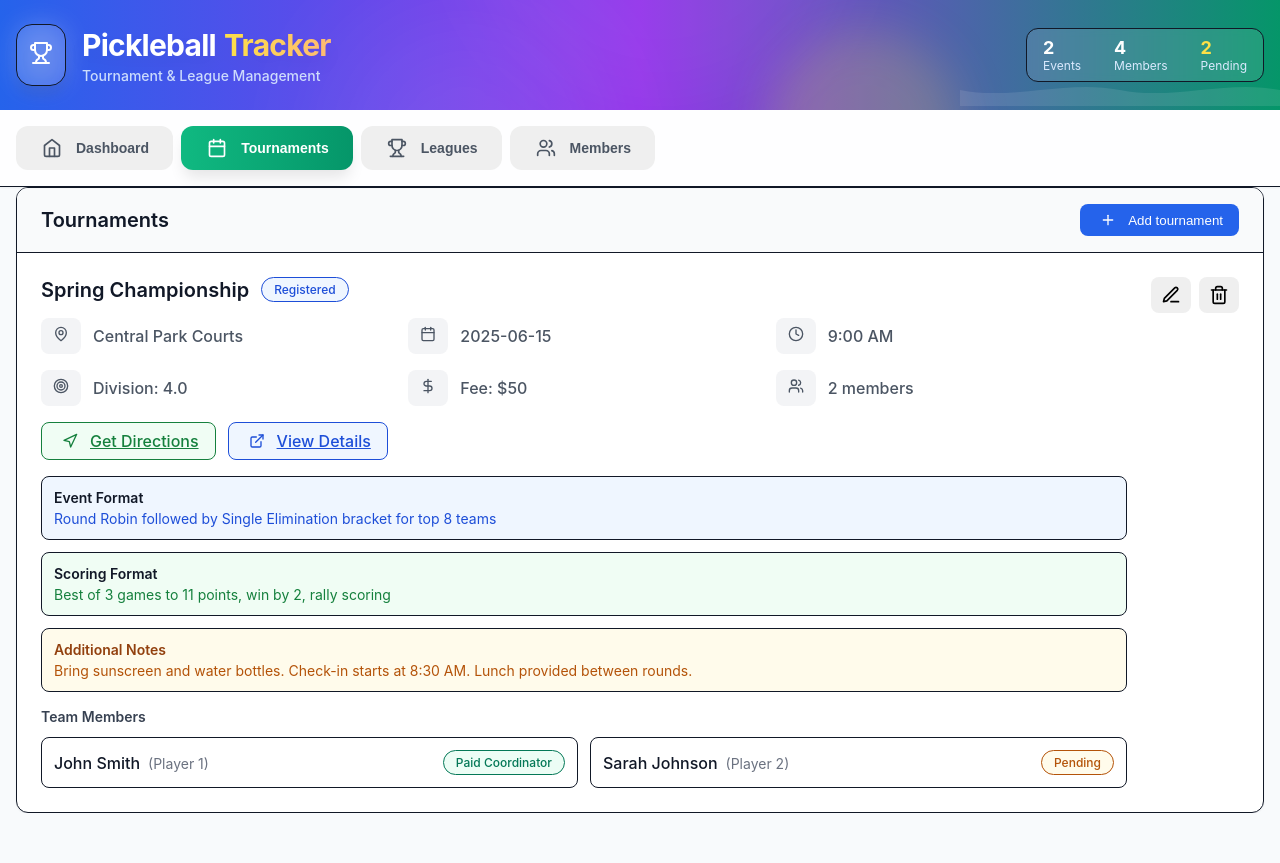
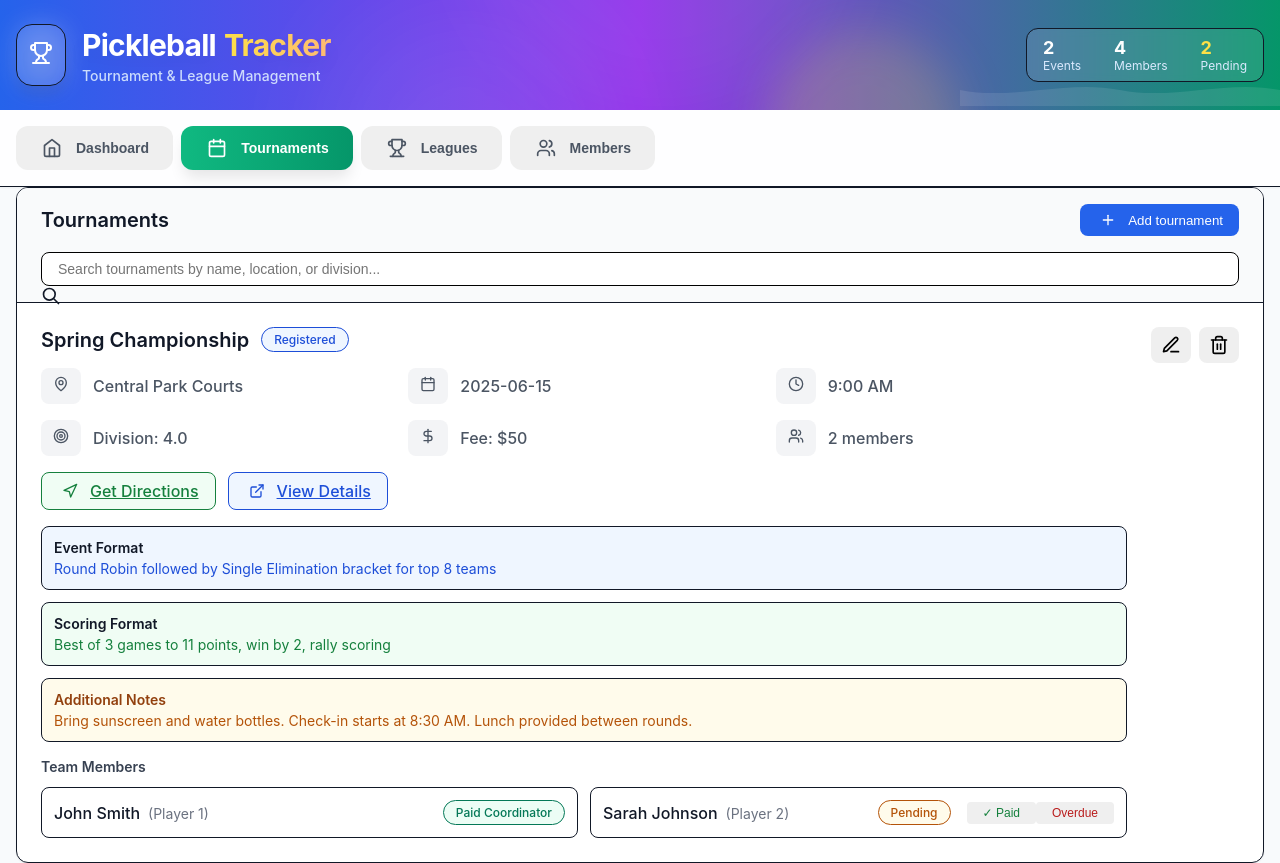
Before and after one commit to rtmakatura/pickleball-tracker, a React (Create React App) app: page / in a window 1280 px wide. Both pictures are taken after a click on the button "Tournaments". Before the commit the page ends 813 px from the top, so only its background shows below. Built offline with nearby package versions, Linux system fonts and the light colour scheme; the HTML template or start-up script is replaced by a standard one.

Commit message:
Update App.js

```diff
--- a/src/App.js
+++ b/src/App.js
@@ -13,8 +13,22 @@ const PickleballTracker = () => {
   const [editingEvent, setEditingEvent] = useState(null);
   const [editingMember, setEditingMember] = useState(null);
 
-  // Load sample data on initial render
+  // Search states
+  const [memberSearch, setMemberSearch] = useState('');
+  const [tournamentSearch, setTournamentSearch] = useState('');
+  const [leagueSearch, setLeagueSearch] = useState('');
+
+  // Load data from localStorage on initial render, or use sample data if none exists
   useEffect(() => {
+    const savedData = localStorage.getItem('pickleballTrackerData');
+
+    if (savedData) {
+      const { savedMembers, savedTournaments, savedLeagues } = JSON.parse(savedData);
+      setMembers(savedMembers || []);
+      setTournaments(savedTournaments || []);
+      setLeagues(savedLeagues || []);
+    } else {
+      // Load sample data only if no saved data exists
       const sampleMembers = [
         { id: 1, name: 'John Smith', email: 'john@email.com', phone: '555-0101', skillLevel: '3.5', venmo: '@johnsmith', notes: 'Prefers morning games. Has his own paddle.' },
         { id: 2, name: 'Sarah Johnson', email: 'sarah@email.com', phone: '555-0102', skillLevel: '4.0', venmo: '@sarahj', notes: 'Team captain experience. Available weekends only.' },
@@ -74,7 +88,18 @@ const PickleballTracker = () => {
       setMembers(sampleMembers);
       setTournaments(sampleTournaments);
       setLeagues(sampleLeagues);
+    }
   }, []);
+
+  // Save data to localStorage whenever state changes
+  useEffect(() => {
+    const dataToSave = {
+      savedMembers: members,
+      savedTournaments: tournaments,
+      savedLeagues: leagues
+    };
+    localStorage.setItem('pickleballTrackerData', JSON.stringify(dataToSave));
+  }, [members, tournaments, leagues]);
 
   // Helper functions
   const getMemberName = (memberId) => {
@@ -150,10 +175,16 @@ const PickleballTracker = () => {
   };
 
   const deleteEvent = (id, type) => {
+    const eventName = type === 'tournament'
+      ? tournaments.find(t => t.id === id)?.name
+      : leagues.find(l => l.id === id)?.name;
+
+    if (confirm(`Are you sure you want to delete "${eventName}"? This action cannot be undone.`)) {
       if (type === 'tournament') {
         setTournaments(tournaments.filter(t => t.id !== id));
       } else {
         setLeagues(leagues.filter(l => l.id !== id));
+      }
     }
   };
 
@@ -171,7 +202,41 @@ const PickleballTracker = () => {
   };
 
   const deleteMember = (id) => {
+    const member = members.find(m => m.id === id);
+    if (confirm(`Are you sure you want to delete "${member?.name}"? This action cannot be undone.`)) {
       setMembers(members.filter(m => m.id !== id));
+    }
+  };
+
+  // Quick payment status update function
+  const updateTeamMemberPaymentStatus = (eventId, eventType, memberIndex, newStatus) => {
+    if (eventType === 'tournament') {
+      setTournaments(tournaments.map(tournament => {
+        if (tournament.id === eventId) {
+          const updatedMembers = [...tournament.teamMembers];
+          updatedMembers[memberIndex] = {
+            ...updatedMembers[memberIndex],
+            paymentStatus: newStatus,
+            paidDate: newStatus.includes('paid') ? new Date().toISOString().split('T')[0] : null
+          };
+          return { ...tournament, teamMembers: updatedMembers };
+        }
+        return tournament;
+      }));
+    } else {
+      setLeagues(leagues.map(league => {
+        if (league.id === eventId) {
+          const updatedMembers = [...league.teamMembers];
+          updatedMembers[memberIndex] = {
+            ...updatedMembers[memberIndex],
+            paymentStatus: newStatus,
+            paidDate: newStatus.includes('paid') ? new Date().toISOString().split('T')[0] : null
+          };
+          return { ...league, teamMembers: updatedMembers };
+        }
+        return league;
+      }));
+    }
   };
 
   // Dashboard Component
@@ -317,7 +382,13 @@ const PickleballTracker = () => {
 
     useEffect(() => {
       if (editingEvent) {
-        setFormData(editingEvent);
+        setFormData({
+          ...editingEvent,
+          // Ensure new fields exist for tournaments
+          eventFormat: editingEvent.eventFormat || '',
+          scoringFormat: editingEvent.scoringFormat || '',
+          additionalNotes: editingEvent.additionalNotes || ''
+        });
       } else {
         setFormData({
           name: '',
@@ -847,10 +918,19 @@ const PickleballTracker = () => {
 
   // Event List Component with improved design
   const EventList = ({ events, type, onEdit, onDelete }) => {
+    const searchTerm = type === 'tournament' ? tournamentSearch : leagueSearch;
+    const setSearchTerm = type === 'tournament' ? setTournamentSearch : setLeagueSearch;
+
+    const filteredEvents = events.filter(event =>
+      event.name.toLowerCase().includes(searchTerm.toLowerCase()) ||
+      event.location.toLowerCase().includes(searchTerm.toLowerCase()) ||
+      event.division.toLowerCase().includes(searchTerm.toLowerCase())
+    );
+
     return (
       <div className="bg-white rounded-xl shadow-sm border border-gray-100 overflow-hidden">
         <div className="px-6 py-4 border-b border-gray-100 bg-gray-50">
-          <div className="flex items-center justify-between">
+          <div className="flex items-center justify-between mb-4">
             <h3 className="text-xl font-semibold text-gray-900 capitalize">{type}s</h3>
             <button
               onClick={() => {
@@ -863,10 +943,32 @@ const PickleballTracker = () => {
               Add {type}
             </button>
           </div>
+
+          {/* Search Box */}
+          <div className="relative">
+            <input
+              type="text"
+              placeholder={`Search ${type}s by name, location, or division...`}
+              value={searchTerm}
+              onChange={(e) => setSearchTerm(e.target.value)}
+              className="w-full px-4 py-2 pl-10 border border-gray-300 rounded-lg focus:ring-2 focus:ring-blue-500 focus:border-transparent"
+            />
+            <div className="absolute left-3 top-2.5 text-gray-400">
+              <svg className="h-5 w-5" fill="none" stroke="currentColor" viewBox="0 0 24 24">
+                <path strokeLinecap="round" strokeLinejoin="round" strokeWidth={2} d="M21 21l-6-6m2-5a7 7 0 11-14 0 7 7 0 0114 0z" />
+              </svg>
+            </div>
+          </div>
+
+          {searchTerm && (
+            <p className="text-sm text-gray-600 mt-2">
+              Showing {filteredEvents.length} of {events.length} {type}s
+            </p>
+          )}
         </div>
 
         <div className="divide-y divide-gray-100">
-          {events.length > 0 ? events.map(event => (
+          {filteredEvents.length > 0 ? filteredEvents.map(event => (
             <div key={event.id} className="p-6 hover:bg-gray-50 transition-colors">
               <div className="flex items-start justify-between">
                 <div className="flex-1">
@@ -990,9 +1092,41 @@ const PickleballTracker = () => {
                               <span className="font-medium text-gray-900">{getMemberName(member.memberId)}</span>
                               <span className="text-gray-500 ml-2 text-sm">({member.role})</span>
                             </div>
+                            <div className="flex items-center gap-2">
                               <span className={`px-3 py-1 rounded-full text-xs font-medium border ${getPaymentStatusColor(member.paymentStatus)}`}>
                                 {formatPaymentStatus(member.paymentStatus)}
                               </span>
+
+                              {/* Quick Payment Status Buttons */}
+                              {member.paymentStatus === 'pending' && (
+                                <div className="flex gap-1 ml-2">
+                                  <button
+                                    onClick={() => updateTeamMemberPaymentStatus(event.id, type, index, 'paid_direct')}
+                                    className="px-2 py-1 bg-green-100 text-green-700 rounded text-xs hover:bg-green-200 transition-colors"
+                                    title="Mark as Paid Direct"
+                                  >
+                                    ✓ Paid
+                                  </button>
+                                  <button
+                                    onClick={() => updateTeamMemberPaymentStatus(event.id, type, index, 'overdue')}
+                                    className="px-2 py-1 bg-red-100 text-red-700 rounded text-xs hover:bg-red-200 transition-colors"
+                                    title="Mark as Overdue"
+                                  >
+                                    Overdue
+                                  </button>
+                                </div>
+                              )}
+
+                              {member.paymentStatus === 'overdue' && (
+                                <button
+                                  onClick={() => updateTeamMemberPaymentStatus(event.id, type, index, 'paid_direct')}
+                                  className="px-2 py-1 bg-green-100 text-green-700 rounded text-xs hover:bg-green-200 transition-colors ml-2"
+                                  title="Mark as Paid Direct"
+                                >
+                                  ✓ Paid
+                                </button>
+                              )}
+                            </div>
                           </div>
                         ))}
                       </div>
@@ -1025,6 +1159,18 @@ const PickleballTracker = () => {
               <div className="p-4 bg-gray-100 rounded-full w-16 h-16 mx-auto mb-4 flex items-center justify-center">
                 <Calendar className="h-8 w-8 text-gray-400" />
               </div>
+              {searchTerm ? (
+                <div>
+                  <p className="text-gray-500 mb-2">No {type}s found matching "{searchTerm}"</p>
+                  <button
+                    onClick={() => setSearchTerm('')}
+                    className="text-blue-600 hover:text-blue-700 font-medium"
+                  >
+                    Clear search
+                  </button>
+                </div>
+              ) : (
+                <div>
                   <p className="text-gray-500 mb-4">No {type}s added yet</p>
                   <button
                     onClick={() => {
@@ -1035,6 +1181,8 @@ const PickleballTracker = () => {
                   >
                     Add your first {type}
                   </button>
+                </div>
+              )}
             </div>
           )}
         </div>
@@ -1177,7 +1325,7 @@ const PickleballTracker = () => {
         {activeTab === 'members' && (
           <div className="bg-white rounded-xl shadow-sm border border-gray-100 overflow-hidden">
             <div className="px-6 py-4 border-b border-gray-100 bg-gray-50">
-              <div className="flex items-center justify-between">
+              <div className="flex items-center justify-between mb-4">
                 <h3 className="text-xl font-semibold text-gray-900">Members</h3>
                 <button
                   onClick={() => setShowMemberModal(true)}
@@ -1187,10 +1335,45 @@ const PickleballTracker = () => {
                   Add Member
                 </button>
               </div>
+
+              {/* Search Box */}
+              <div className="relative">
+                <input
+                  type="text"
+                  placeholder="Search members by name, email, skill level, or notes..."
+                  value={memberSearch}
+                  onChange={(e) => setMemberSearch(e.target.value)}
+                  className="w-full px-4 py-2 pl-10 border border-gray-300 rounded-lg focus:ring-2 focus:ring-emerald-500 focus:border-transparent"
+                />
+                <div className="absolute left-3 top-2.5 text-gray-400">
+                  <svg className="h-5 w-5" fill="none" stroke="currentColor" viewBox="0 0 24 24">
+                    <path strokeLinecap="round" strokeLinejoin="round" strokeWidth={2} d="M21 21l-6-6m2-5a7 7 0 11-14 0 7 7 0 0114 0z" />
+                  </svg>
+                </div>
+              </div>
+
+              {memberSearch && (
+                <p className="text-sm text-gray-600 mt-2">
+                  Showing {members.filter(member =>
+                    member.name.toLowerCase().includes(memberSearch.toLowerCase()) ||
+                    member.email.toLowerCase().includes(memberSearch.toLowerCase()) ||
+                    member.skillLevel.toLowerCase().includes(memberSearch.toLowerCase()) ||
+                    (member.notes && member.notes.toLowerCase().includes(memberSearch.toLowerCase()))
+                  ).length} of {members.length} members
+                </p>
+              )}
             </div>
 
             <div className="divide-y divide-gray-100">
-              {members.length > 0 ? members.map(member => (
+              {(() => {
+                const filteredMembers = members.filter(member =>
+                  member.name.toLowerCase().includes(memberSearch.toLowerCase()) ||
+                  member.email.toLowerCase().includes(memberSearch.toLowerCase()) ||
+                  member.skillLevel.toLowerCase().includes(memberSearch.toLowerCase()) ||
+                  (member.notes && member.notes.toLowerCase().includes(memberSearch.toLowerCase()))
+                );
+
+                return filteredMembers.length > 0 ? filteredMembers.map(member => (
                   <div key={member.id} className="p-6 hover:bg-gray-50 transition-colors flex items-center justify-between">
                     <div className="flex-1">
                       <h4 className="text-lg font-semibold text-gray-900 mb-2">{member.name}</h4>
@@ -1229,15 +1412,30 @@ const PickleballTracker = () => {
                     <div className="p-4 bg-gray-100 rounded-full w-16 h-16 mx-auto mb-4 flex items-center justify-center">
                       <Users className="h-8 w-8 text-gray-400" />
                     </div>
+                    {memberSearch ? (
+                      <div>
+                        <p className="text-gray-500 mb-2">No members found matching "{memberSearch}"</p>
+                        <button
+                          onClick={() => setMemberSearch('')}
+                          className="text-emerald-600 hover:text-emerald-700 font-medium"
+                        >
+                          Clear search
+                        </button>
+                      </div>
+                    ) : (
+                      <div>
                         <p className="text-gray-500 mb-4">No members added yet</p>
                         <button
                           onClick={() => setShowMemberModal(true)}
-                    className="text-blue-600 hover:text-blue-700 font-medium"
+                          className="text-emerald-600 hover:text-emerald-700 font-medium"
                         >
                           Add your first member
                         </button>
                       </div>
                     )}
+                  </div>
+                );
+              })()}
             </div>
           </div>
         )}
```
Lines whose indentation alone changed are shown as unchanged.
